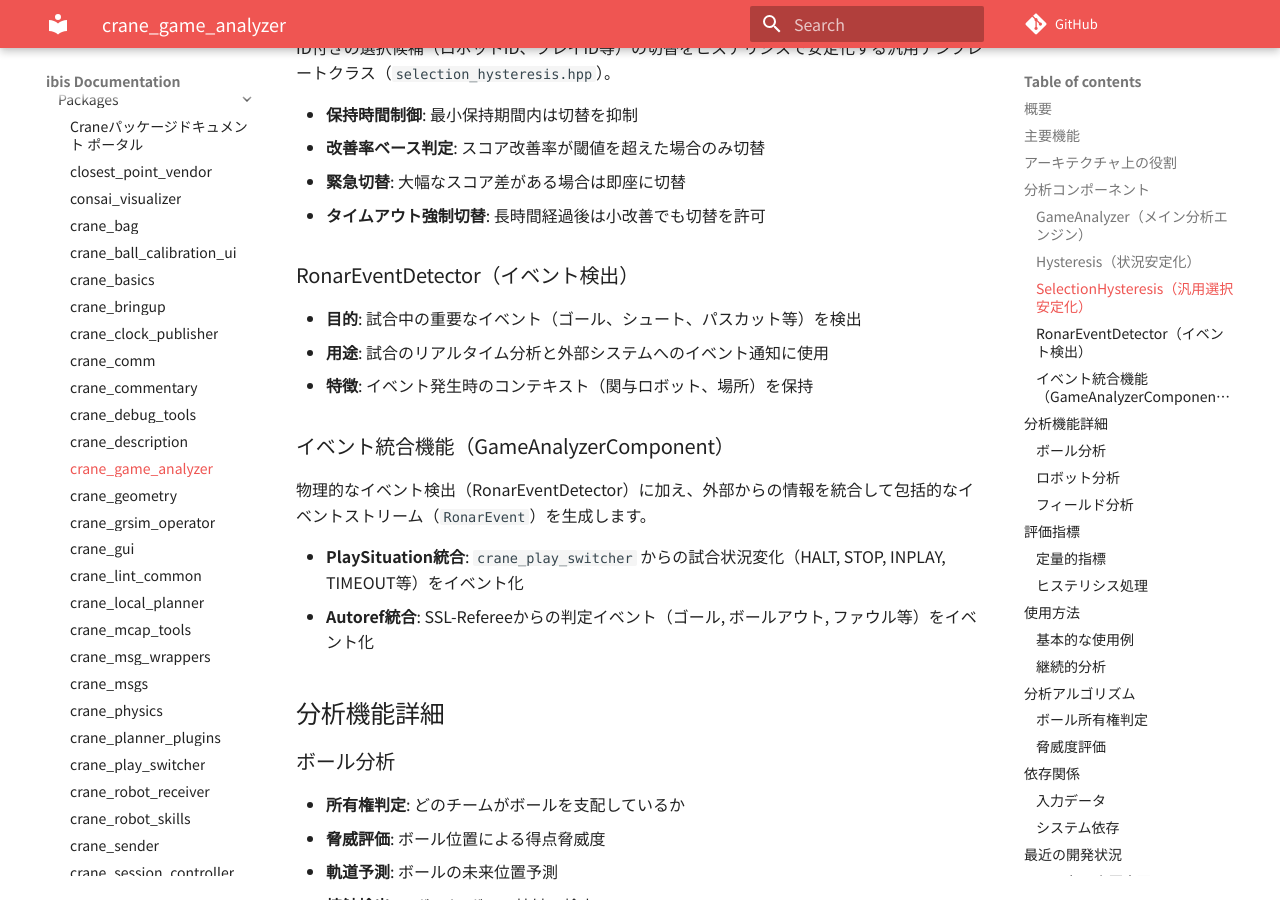
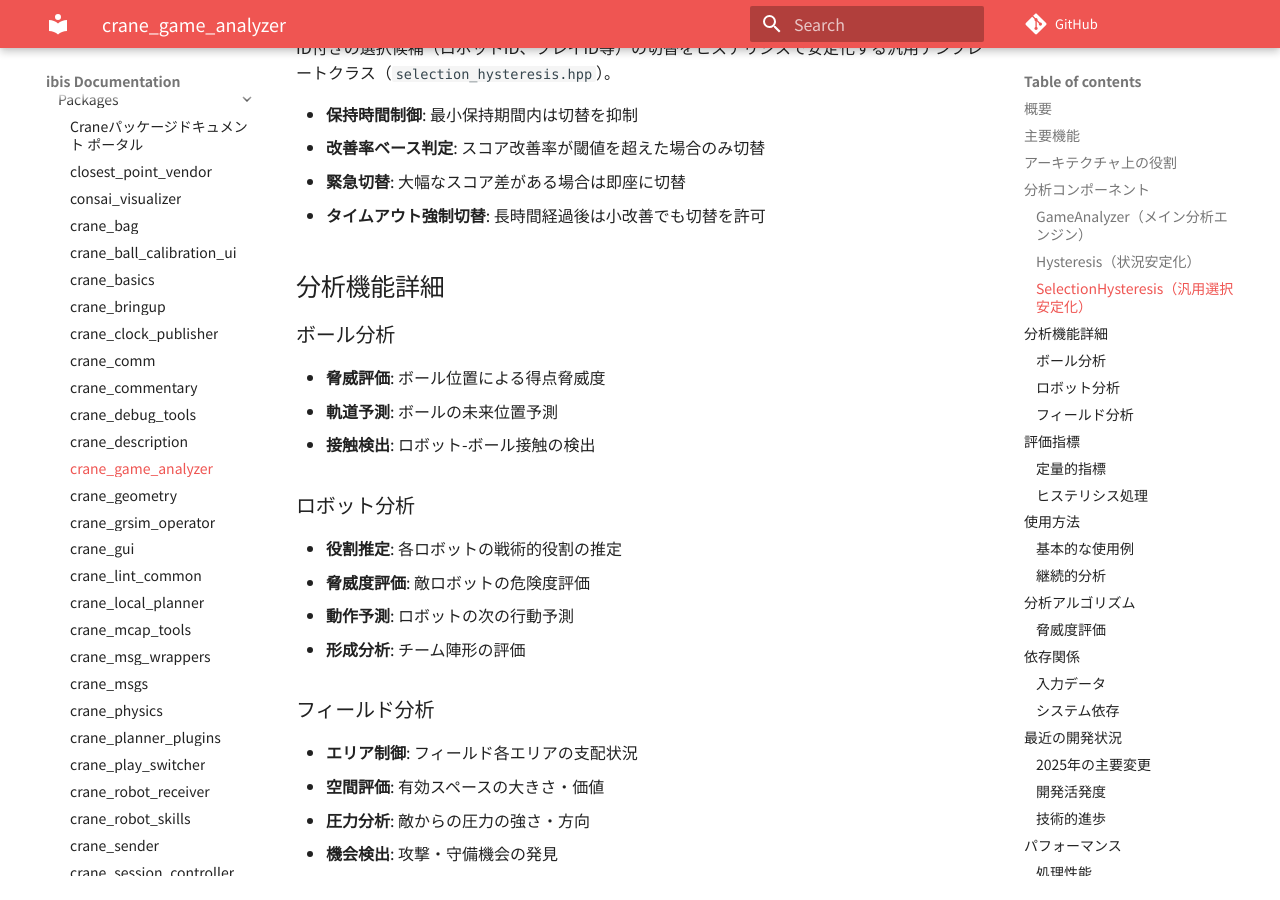
Before and after one commit to ibis-ssl/ibis_documentation, an MkDocs documentation site: the page built from docs/ai/packages/crane_game_analyzer.md, in a window 1280 px wide and 900 px high, scrolled down 1206 px. Built offline with MkDocs 1.6.1 and Material for MkDocs 9.7.7, drawn with Linux system fonts in a browser that asks for light colours; nearby versions of some CDN libraries; some web fonts are replaced; comment, search, counter and statistics services are not loaded; some of the changed text lies outside the part shown.

Commit message:
🔄 synced local 'docs/ai' with remote 'docs'

````diff
--- a/docs/ai/packages/crane_game_analyzer.md
+++ b/docs/ai/packages/crane_game_analyzer.md
@@ -19,7 +19,7 @@ Craneシステムの**分析・判断支援層**として、生の状況デー
 
 ### GameAnalyzer（メイン分析エンジン）
 
-- **ボール分析**: 位置・速度・所有権の判定
+- **ボール分析**: 位置・速度・脅威度の評価
 - **ロボット分析**: 役割・配置・動作パターンの評価
 - **フィールド分析**: エリア占有・脅威度の計算
 - **戦術状況評価**: 攻守バランス・優勢度の定量化
@@ -45,24 +45,10 @@ ID付きの選択候補（ロボットID、プレイID等）の切替をヒス
 - **緊急切替**: 大幅なスコア差がある場合は即座に切替
 - **タイムアウト強制切替**: 長時間経過後は小改善でも切替を許可
 
-### RonarEventDetector（イベント検出）
-
-- **目的**: 試合中の重要なイベント（ゴール、シュート、パスカット等）を検出
-- **用途**: 試合のリアルタイム分析と外部システムへのイベント通知に使用
-- **特徴**: イベント発生時のコンテキスト（関与ロボット、場所）を保持
-
-### イベント統合機能（GameAnalyzerComponent）
-
-物理的なイベント検出（RonarEventDetector）に加え、外部からの情報を統合して包括的なイベントストリーム（`RonarEvent`）を生成します。
-
-- **PlaySituation統合**: `crane_play_switcher` からの試合状況変化（HALT, STOP, INPLAY, TIMEOUT等）をイベント化
-- **Autoref統合**: SSL-Refereeからの判定イベント（ゴール, ボールアウト, ファウル等）をイベント化
-
 ## 分析機能詳細
 
 ### ボール分析
 
-- **所有権判定**: どのチームがボールを支配しているか
 - **脅威評価**: ボール位置による得点脅威度
 - **軌道予測**: ボールの未来位置予測
 - **接触検出**: ロボット-ボール接触の検出
@@ -168,23 +154,6 @@ private:
 
 ## 分析アルゴリズム
 
-### ボール所有権判定
-
-```cpp
-double calculateBallPossession() {
-  double min_distance_our = getMinDistanceToOurRobots();
-  double min_distance_enemy = getMinDistanceToEnemyRobots();
-
-  if (min_distance_our < min_distance_enemy - possession_margin) {
-    return 1.0;  // 完全に我々の所有
-  } else if (min_distance_enemy < min_distance_our - possession_margin) {
-    return 0.0;  // 完全に敵の所有
-  } else {
-    return 0.5;  // 中立状態
-  }
-}
-```
-
 ### 脅威度評価
 
 ```cpp
````
